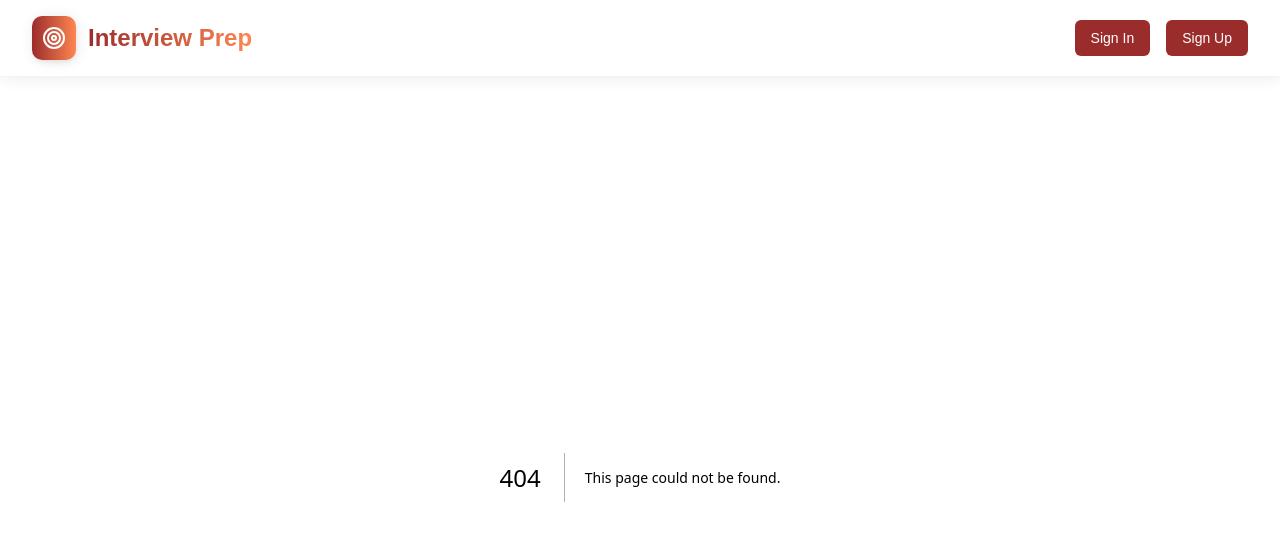
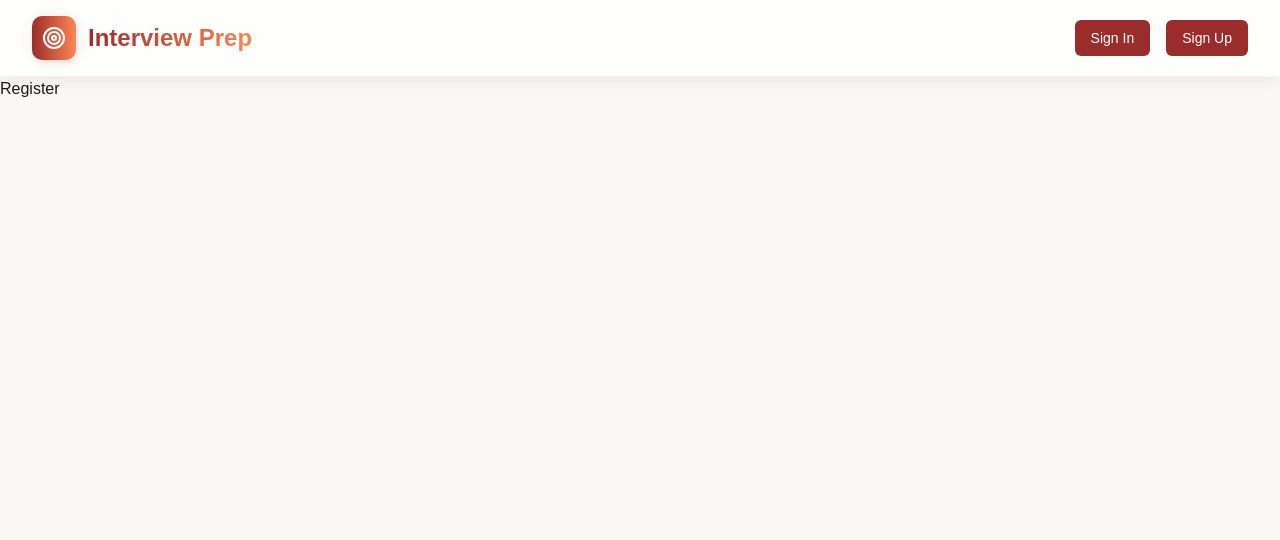
Before and after one commit to peterdinis/Interview-Prep, a Next.js app: page /register in a window 1280 px wide. Before the commit this address had no page. Shown: the top 540 px of the page. Built offline with nearby package versions, Linux system fonts and the light colour scheme.

Commit message:
feat: Prepare auth page

```diff
--- /dev/null
+++ b/app/(auth)/login/page.tsx
@@ -0,0 +1,11 @@
+import { NextPage } from "next";
+
+const LoginPage: NextPage = () => {
+    return (
+        <>
+            Login
+        </>
+    )
+}
+
+export default LoginPage
--- /dev/null
+++ b/app/(auth)/register/page.tsx
@@ -0,0 +1,11 @@
+import { NextPage } from "next";
+
+const RegisterPage: NextPage = () => {
+    return (
+        <>
+            Register
+        </>
+    )
+}
+
+export default RegisterPage
```
